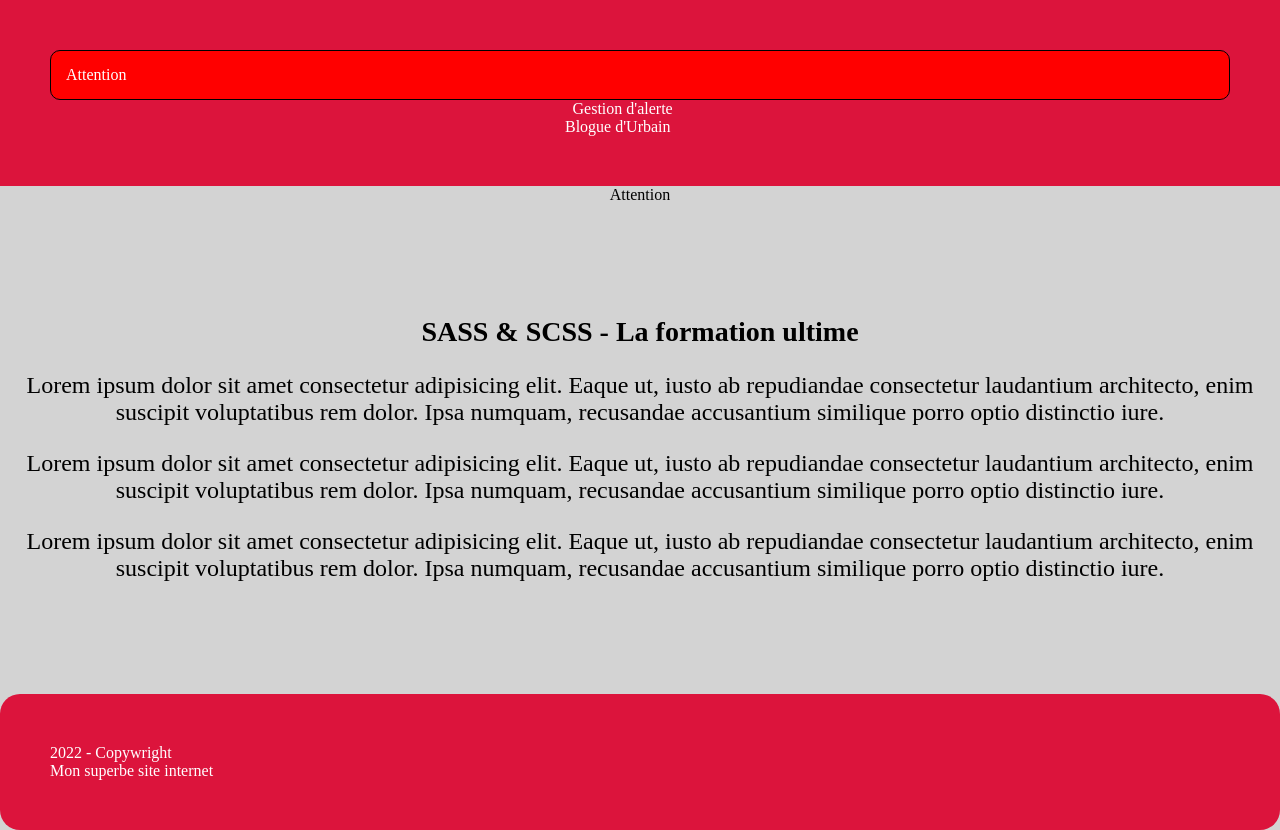
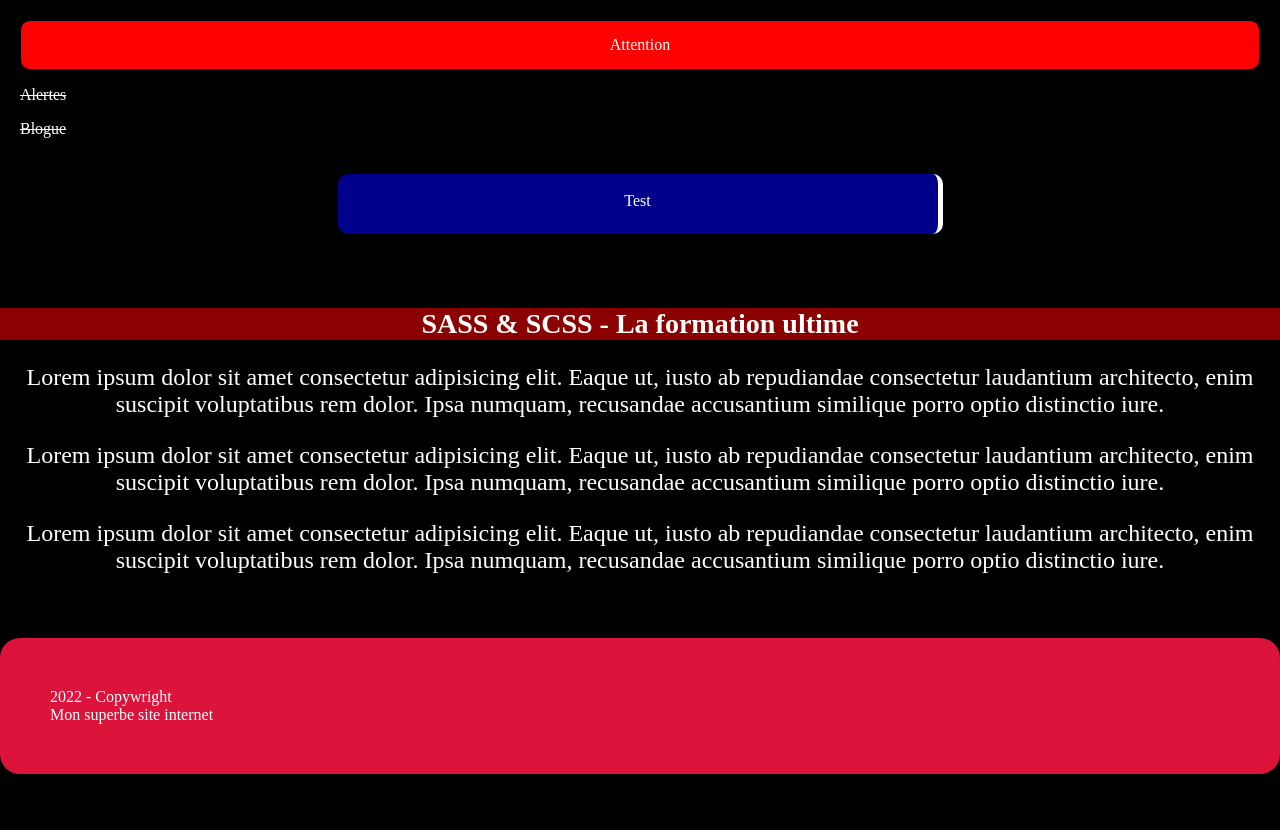
Before and after one commit to Louis75011/SASS-formation-Udemy, a website: page index.html in a window 1280 px wide. After the commit the page ends 800 px from the top, so only its background shows below. Drawn offline with Linux system fonts and the light colour scheme.

Commit message:
final commit

```diff
--- a/design/sass/_footer.scss
+++ b/design/sass/_footer.scss
@@ -1,8 +1,9 @@
 // Code SCSS du footer
 footer {
-    margin-top: 7rem;
+    @include mt(4rem);
     padding: 50px;
     background-color: $theme;
+    content: thewallstreet(11, 6);
     @include border-radius(20px);
 
     span {
--- a/design/sass/_header.scss
+++ b/design/sass/_header.scss
@@ -1,22 +1,40 @@
 // Code SCSS du header
 header {
-    padding: 50px;
-    background-color: $theme;
+    padding: 20px;
+    // background-color: $theme;
 
-    @mixin center {
-        margin-left: auto;
-        margin-right: auto;
+    #logo,
+    #slogan {
+        @include mt(1rem);
+        color: white;
+        text-decoration: line-through;
     }
 
     #logo {
-        @include center;
         width: 135px;
-        color: white;
     }
 
     #slogan {
-        @include center;
         width: 150px;
+    }
+
+    // Bloc de propriétés à appeler (héritage)
+    %alert {
+        padding: 15px;
+        border: 1px solid black;
         color: white;
+        text-align: center;
+        @include border-radius(10px);
+    }
+
+    .alert-green {
+        // Récupération d'un bloc de propriétés
+        @extend %alert;
+        background-color: green;
+    }
+
+    .alert-red {
+        @extend %alert;
+        background-color: red;
     }
 }
--- a/design/sass/default.scss
+++ b/design/sass/default.scss
@@ -2,7 +2,41 @@
 $primaryColor: darkblue;
 $secondaryColor: darkred;
 
+// Définir une directive thème couleur à répéter
+$theme: crimson;
+$colour: white; // "" string pour une valeur/variable vide
+
+// Mes héritages
+%colour {
+    @if ($colour==purple) {
+        color: purple;
+        background-color: white;
+    }
+
+    // Si mon fond est en blanc envoyé celui en noir
+    @else if($colour==white) {
+        color: white;
+        background-color: black;
+    }
+
+    @else {
+        color: black;
+        background-color: white;
+    }
+}
+
 // Mes mixins
+// Mixin de recentrage
+@mixin center {
+    margin-left: auto;
+    margin-right: auto;
+}
+
+// Gestion de la marge du haut
+@mixin mt($number) {
+    margin-top: $number;
+}
+
 // Mixin d'arrondissement des bords
 @mixin border-radius($degrees) {
     border-radius: $degrees;
@@ -10,13 +44,13 @@ $secondaryColor: darkred;
 
 // Mixin globale pour la police d'écriture unique
 @mixin googleFonts($font) {
-    @import url('https://fonts.googleapis.com/css2?family=#{font}'); // Roboto
-    // Effacer après le égal : Roboto:ital,wght@0,100;0,300;0,400;0,500;0,700;0,900;1,100;1,300;1,400;1,500;1,700;1,900&display=swap
-    // font-family: 'Roboto', sans-serif;
+    @import url('https://fonts.googleapis.com/css2?family=#{font}'); // Roboto -> effacer le lien après le égal
 }
 
-// Définir une directive thème couleur à répéter
-$theme: crimson;
+// Mes fonctions
+@function thewallstreet($nombreA, $nombreB) {
+    @return $nombreA / $nombreB+$nombreA * ($nombreB - $nombreA);
+}
 
 // Importations des sous fichiers dans default.scss
 @import 'header';
@@ -24,12 +58,15 @@ $theme: crimson;
 
 // Mon code SCSS imbriqué
 body {
+    // Background
+    @extend %colour;
     // Fonts
     @include googleFonts(Roboto);
     // Mise à 0 des marges
     margin: 0;
     // Fond complet
-    background-color: lightgray;
+    // background-color: lightgray;
+    // padding: length(15px 10px); // Fonction native affichant 2, la moyenne des éléments
 
     div.center {
         text-align: center;
@@ -37,30 +74,29 @@ body {
     }
 
     div.center h1 {
-        margin-top: 7rem;
+        @include mt(2em);
         font-size: 28px;
+        background-color: $secondaryColor;
     }
 
     div.center p {
         font-size: 24px;
     }
 
-    // Bloc de propriétés à appeler (héritage)
-    %alert {
-        padding: 15px;
-        border: 1px solid black;
-        color: white;
+    section .grid {
         @include border-radius(10px);
-    }
+        @include mt(1rem);
+        @include center;
+        background-color: $primaryColor;
+        border-right: 5px solid white;
+        align-items: center;
+        border-radius: 10px;
+        text-align: center;
 
-    .alert-green {
-        // Récupération d'un bloc de propriétés
-        @extend %alert;
-        background-color: green;
-    }
-
-    .alert-red {
-        @extend %alert;
-        background-color: red;
+        // Boucle de 6 grilles
+        @for $i from 1 through 6 {
+            width: 100px*$i;
+            height: 10px*$i;
+        }
     }
 }
--- a/index.html
+++ b/index.html
@@ -16,27 +16,38 @@
         </div>
 
         <div id="logo">
-            Gestion d'alerte
+            Alertes
         </div>
 
         <div id="slogan">
-            Blogue d'Urbain
+            Blogue
         </div>
     </header>
+
+    <section>
+        <div class="grid">
+            <br>Test
+        </div><br>
+
         <div class="center">
-        <div class="alert">Attention</div>
+            <!-- <div class="alert">Attention</div> -->
 
             <h1>SASS & SCSS - La formation ultime</h1>
             <p>Lorem ipsum dolor sit amet consectetur adipisicing elit. Eaque ut, iusto ab repudiandae consectetur
-            laudantium architecto, enim suscipit voluptatibus rem dolor. Ipsa numquam, recusandae accusantium similique
+                laudantium architecto, enim suscipit voluptatibus rem dolor. Ipsa numquam, recusandae accusantium
+                similique
                 porro optio distinctio iure.</p>
             <p>Lorem ipsum dolor sit amet consectetur adipisicing elit. Eaque ut, iusto ab repudiandae consectetur
-            laudantium architecto, enim suscipit voluptatibus rem dolor. Ipsa numquam, recusandae accusantium similique
+                laudantium architecto, enim suscipit voluptatibus rem dolor. Ipsa numquam, recusandae accusantium
+                similique
                 porro optio distinctio iure.</p>
             <p>Lorem ipsum dolor sit amet consectetur adipisicing elit. Eaque ut, iusto ab repudiandae consectetur
-            laudantium architecto, enim suscipit voluptatibus rem dolor. Ipsa numquam, recusandae accusantium similique
+                laudantium architecto, enim suscipit voluptatibus rem dolor. Ipsa numquam, recusandae accusantium
+                similique
                 porro optio distinctio iure.</p>
         </div>
+    </section>
+
     <footer>
         <span>2022 - Copywright</span><br>
         <span>Mon superbe site internet</span>
```
Also changed, not shown: SASS.js (+101 -1 lines), README.md, design/css/default.css, 1 other file. Lines whose indentation alone changed are shown as unchanged.
